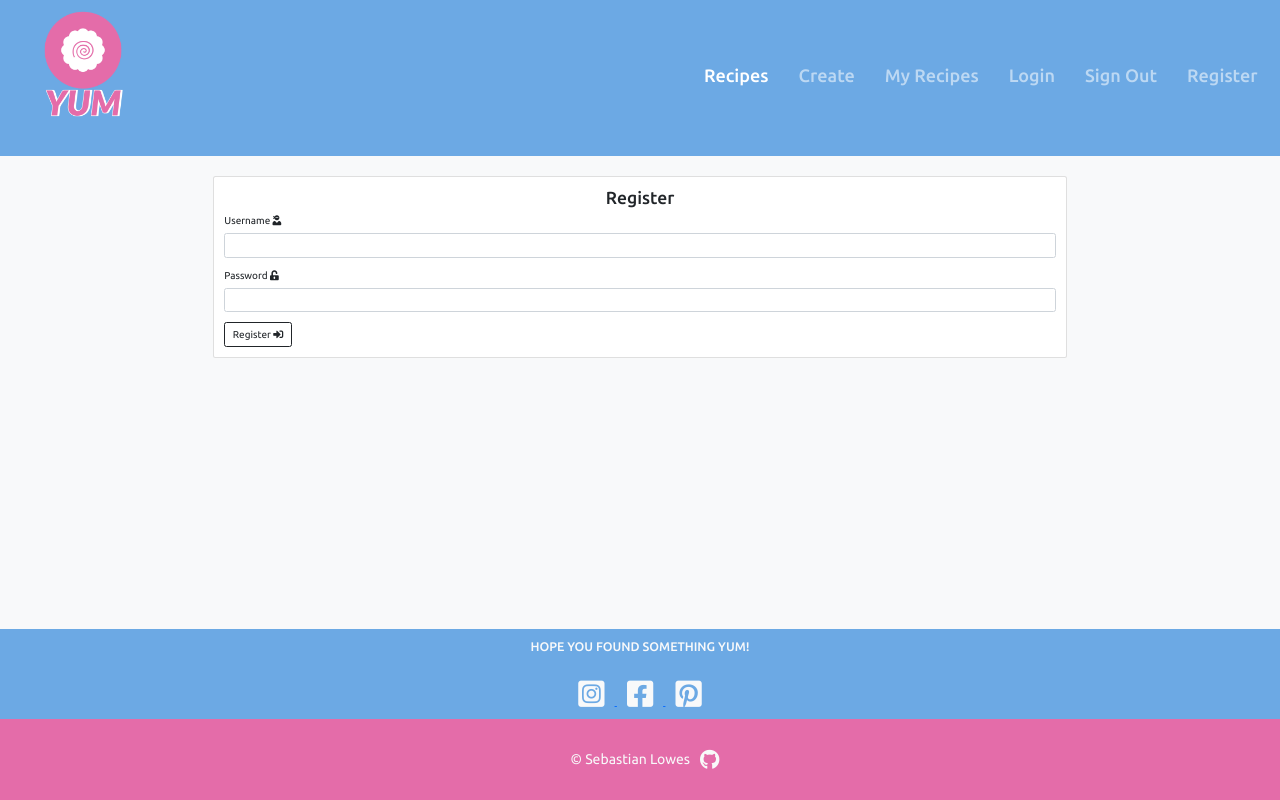
After one commit to S-Lowes/Code-Institute-MS3, a Flask app: page /register in a window 1280 px wide. The commit adds this page. Run offline with Flask 2, Linux system fonts and the light colour scheme; some libraries are stand-ins or nearby versions.

Commit message:
(feat):Create register template

```diff
--- a/app.py
+++ b/app.py
@@ -25,6 +25,11 @@ def get_recipes():
     return render_template("recipes.html", recipes=recipes)
 
 
+@app.route("/register", methods=["GET", "POST"])
+def register():
+    return render_template("register.html")
+
+
 # debug = false before submission
 if __name__ == "__main__":
     app.run(host=os.environ.get("IP"),
--- a/static/css/style.css
+++ b/static/css/style.css
@@ -13,7 +13,7 @@ body {
     width: 100%;
     overflow-x: hidden;
     overflow-y: auto;
-    background-color: #fafafa;
+    background-color: #f8f9fa;
 }
 
 /*--- NAVBAR ---*/
@@ -46,9 +46,27 @@ body {
     text-align: end;
 }
 
+/*-- FORMS --*/
+.card-form {
+    margin: 2rem auto 1rem;
+}
+
 /*-- FOOTER --*/
 footer {
     background-color: #6ca9e4;
+}
+
+.farewell-message {
+    padding: 1rem;
+}
+
+.social-icon {
+    text-decoration: none;
+    font-size: 3rem;
+    color: #f8f9fa;
+    margin-top: auto;
+    margin-bottom: auto;
+    padding: 1rem;
 }
 
 .copyright {
@@ -63,13 +81,14 @@ footer {
 
 .github {
     text-decoration: none;
-    font-size: 3rem;
+    font-size: 2rem;
     margin-top: auto;
     margin-bottom: auto;
     color: #f8f9fa;
 }
 
-.github:hover {
+.github:hover,
+.social-icon:hover {
     transition: all 0.6s ease-in-out;
     transform: rotate(360deg);
     color: #a9e46c;
--- a/templates/base.html
+++ b/templates/base.html
@@ -62,7 +62,7 @@
                                 </a>
                             </li>
                             <li class="nav-item">
-                                <a class="nav-link" href="#">
+                                <a class="nav-link" href="{{ url_for('register') }}">
                                     <h4>Register</h4>
                                 </a>
                             </li>
@@ -77,16 +77,16 @@
         <!-- FOOTER -->
         <footer class="text-light fixed-bottom">
             <div class="row text-center">
-                <h5 class="text-uppercase">Hope you found something YUM!</h5>
+                <h5 class="text-uppercase farewell-message">Hope you found something YUM!</h5>
                 <div class="">
                     <a href="#" target="_blank">
-                        <i class="fab fa-instagram-square"></i>
+                        <i class="fab fa-instagram-square social-icon"></i>
                     </a>
                     <a href="#" target="_blank">
-                        <i class="fab fa-facebook-square"></i>
+                        <i class="fab fa-facebook-square social-icon"></i>
                     </a>
                     <a href="#" target="_blank">
-                        <i class="fab fa-pinterest-square"></i>
+                        <i class="fab fa-pinterest-square social-icon"></i>
                     </a>
                 </div>
             </div>
--- /dev/null
+++ b/templates/register.html
@@ -0,0 +1,29 @@
+{% extends "base.html" %}
+{% block content %}
+
+<div class="card card-form col-8">
+    <div class="card-body">
+        <h3 class="text-center">Register</h3>
+        <form method="POST" action="{{ url_for('register') }}">
+            <!-- USERNAME -->
+            <div class="mb-3">
+                <label for="username" class="form-label">Username</label>
+                <i class="fas fa-user-ninja"></i>
+                <input id="username" name="username" type="text" class="form-control" required>
+            </div>
+            <!-- PASSWORD -->
+            <div class="mb-3">
+                <label for="password" class="form-label">Password</label>
+                <i class="fas fa-unlock-alt"></i>
+                <input id="password" name="password" type="password" class="form-control" required>
+            </div>
+            <!-- REGISTER -->
+            <button type="submit" class="btn btn-outline-dark btn-floating">
+                Register
+                <i class="fas fa-sign-in-alt"></i>
+            </button>
+        </form>
+    </div>
+</div>
+
+{% endblock %}
```
